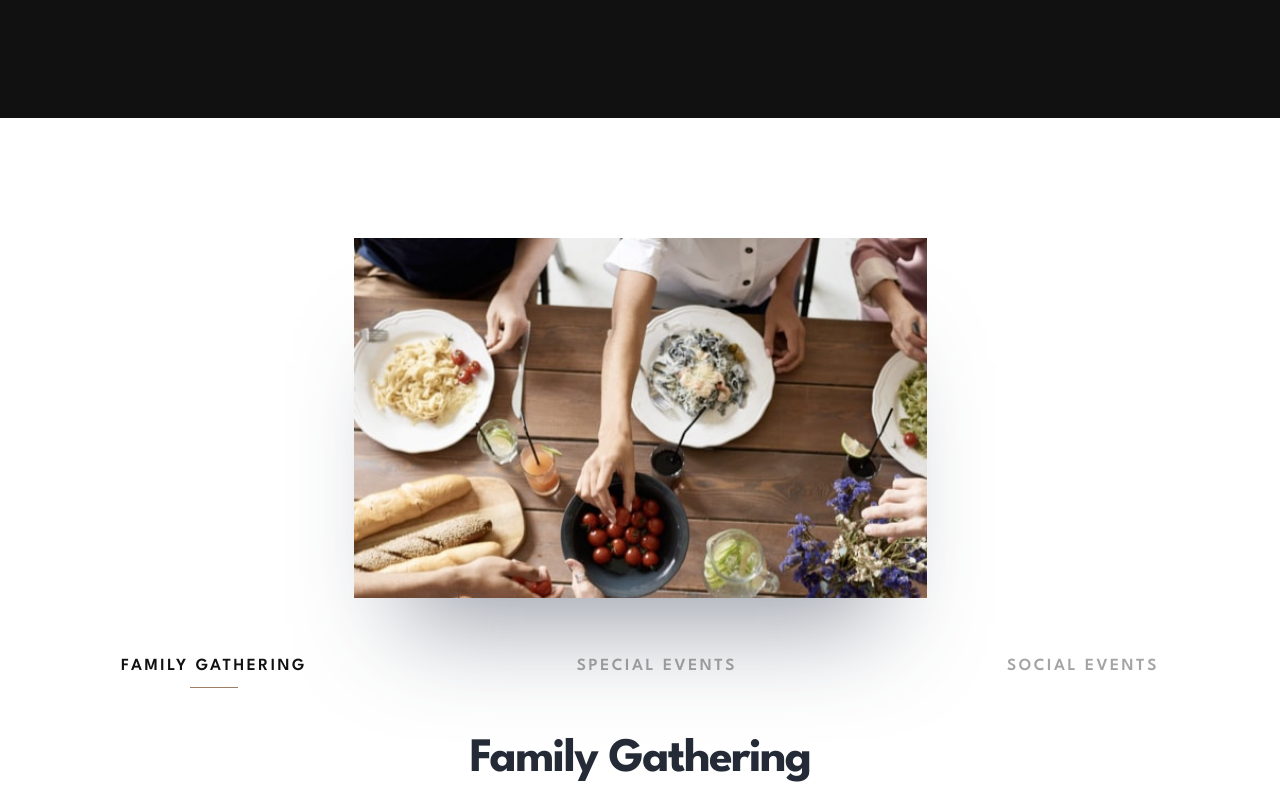
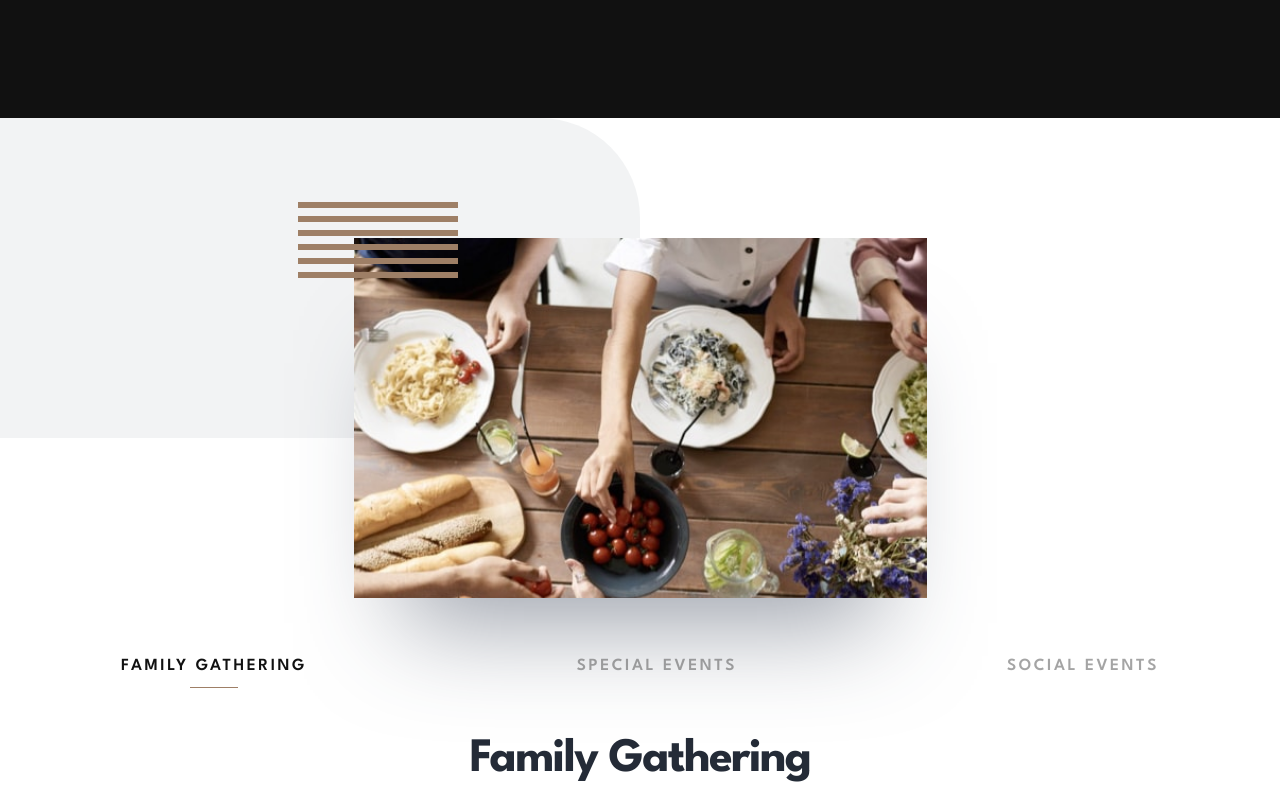
Before and after one commit to Bayoumi-dev/Dine-restaurant-website, a React (Create React App) app: page / in a window 1280 px wide. Shown: the part 2870-3660 px from the top of the page. Built offline with nearby package versions, Linux system fonts and the light colour scheme.

Commit message:
events section(responsive on tablets)

```diff
--- a/src/components/EventImage.tsx
+++ b/src/components/EventImage.tsx
@@ -5,7 +5,9 @@ interface Props extends IEventsData {}
 
 const EventImage: FC<Props> = ({ eventsData, events }) => {
    return (
-      <div className="w-[326px] h-[400px] md:w-[573px] md:h-[360px] shadow-3xl">
+      <div
+         className="w-[326px] h-[400px] md:w-[573px] md:h-[360px] shadow-3xl relative md:after:absolute
+      md:after:w-[160px] md:after:h-[76px] md:after:bg-pattern-lines md:after:-top-9 md:after:-left-14 ">
          <ul className="w-full h-full overflow-hidden">
             {eventsData.map((eventData, index: number) => (
                <li className="w-full h-full" key={index}>
--- a/src/components/EventsSection.tsx
+++ b/src/components/EventsSection.tsx
@@ -9,6 +9,10 @@ const EventsSection: FC = () => {
    const [events] = useState('Family Gathering')
    return (
       <section>
+         <div
+            className="w-full max-w-[1440px] h-full absolute -z-10 md:before:absolute
+            md:before:w-[895px] md:before:h-[320px] md:before:bg-secondary-shuttleGray md:before:opacity-[0.08]
+            md:before:rounded-tr-[100px] md:before:top-0 md:before:right-1/2 overflow-hidden"></div>
          <div className="container pt-20 pb-31 md:py-30 flex flex-col items-center text-center">
             <EventImage eventsData={eventsData} events={events} />
             <div className="w-full">
```
